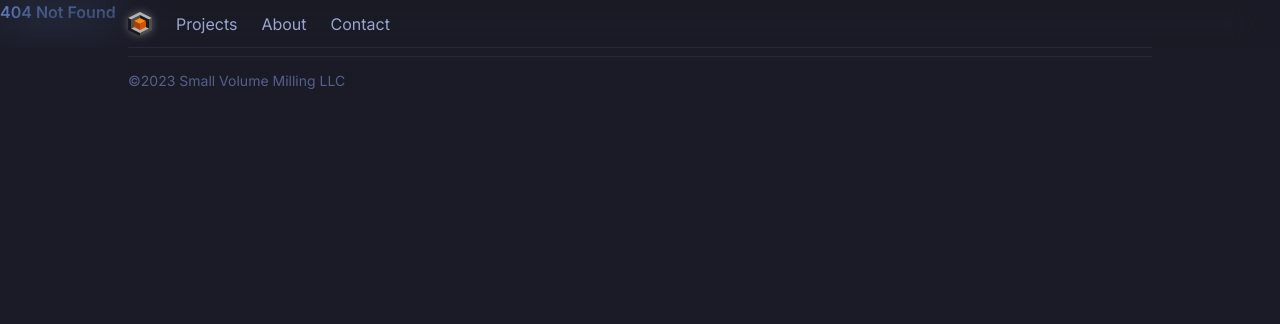
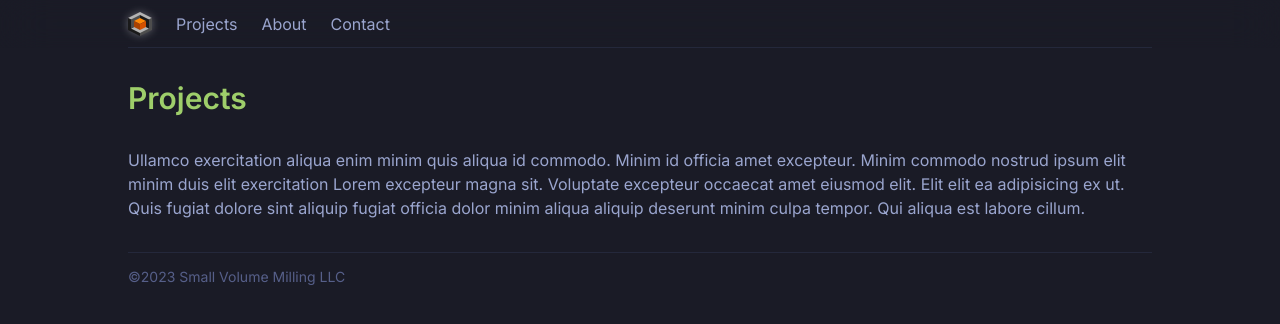
Before and after one commit to halfrice/small-volume-milling, a Next.js app: page /projects in a window 1280 px wide. Before the commit this address had no page. Shown: the top 324 px of the page. Built offline with nearby package versions, Linux system fonts and the light colour scheme.

Commit message:
Add projects page

```diff
--- /dev/null
+++ b/app/(routes)/projects/page.tsx
@@ -0,0 +1,22 @@
+const ProjectsPage = () => {
+  return (
+    <section className="flex flex-col items-center justify-between w-full min-w-full">
+      <div className="flex flex-col items-center lg:items-start w-full max-w-5xl mt-20 px-4 lg:px-0">
+        <h1 className="text-2xl lg:text-3xl text-[--green]">Projects</h1>
+        <div className="text-sm lg:text-base">
+          <p className="mt-8">
+            Ullamco exercitation aliqua enim minim quis aliqua id commodo. Minim
+            id officia amet excepteur. Minim commodo nostrud ipsum elit minim
+            duis elit exercitation Lorem excepteur magna sit. Voluptate
+            excepteur occaecat amet eiusmod elit. Elit elit ea adipisicing ex
+            ut. Quis fugiat dolore sint aliquip fugiat officia dolor minim
+            aliqua aliquip deserunt minim culpa tempor. Qui aliqua est labore
+            cillum.
+          </p>
+        </div>
+      </div>
+    </section>
+  )
+}
+
+export default ProjectsPage
```
